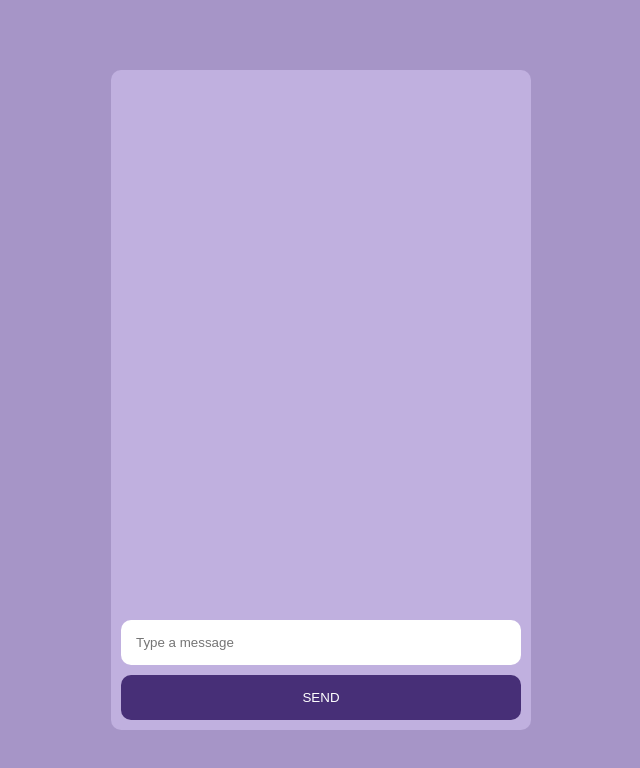
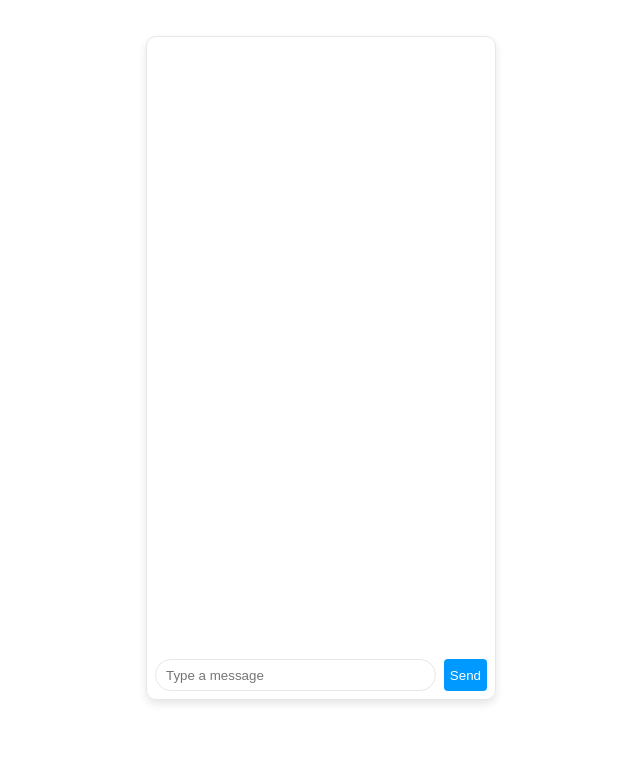
Before and after one commit to katiaku/chat, a website: page client/index.html in a window 1280 px wide. Shown: the whole page, without its empty margins (319-959 px from the left). Drawn offline with Linux system fonts and the light colour scheme.

Commit message:
Change styles

```diff
--- a/client/index.html
+++ b/client/index.html
@@ -11,6 +11,12 @@
 
         const form = document.getElementById('form');
         const input = document.getElementById('input');
+        const messages = document.getElementById('messages');
+
+        socket.on('chat message', (msg) => {
+            const item = `<li>${msg}</li>`;
+            messages.insertAdjacentHTML('beforeend', item);
+        });
 
         form.addEventListener('submit', (e) => {
             e.preventDefault();
@@ -22,60 +28,100 @@
         });
     </script>
     <style>
+        *,
+        *::before,
+        *::after {
+            box-sizing: border-box;
+        }
+
         body {
             margin: 0;
+            font-family: system-ui, -apple-system, BlinkMacSystemFont, 'Segoe UI', Roboto, Oxygen, Ubuntu, Cantarell, 'Open Sans', 'Helvetica Neue', sans-serif;
+            display: grid;
+            place-content: center;
+            height: 100vh;
+            padding: 36px 36px 100px 36px;
+            grid-template-rows: 1fr;
+        }
+
+        #messages {
+            list-style-type: none;
+            margin: 0;
             padding: 0;
-            box-sizing: border-box;
+            overflow-y: scroll;
+            height: 100%;
+            scroll-behavior: smooth;
+            padding-bottom: 48px;
         }
-        section {
-            width: 100vw;
-            height: 100vh;
-            background-color: rgb(166, 149, 199);
+
+        #messages>li {
+            padding: .5rem 1rem;
+        }
+
+        #messages>li:nth-child(odd) {
+            background: #dbffc1;
+        }
+
+        #chat {
+            border: 1px solid #e7e7e7;
+            box-shadow: 0 4px 8px rgba(0, 0, 0, 0.1);
+            border-radius: 10px;
+            overflow: hidden;
+            width: 350px;
+            height: 100%;
+            position: relative;
+        }
+
+        #form {
+            bottom: 0;
             display: flex;
-            justify-content: center;
-            align-items: center;
+            height: 48px;
+            left: 0;
+            padding: 4px;
+            position: absolute;
+            right: 0;
         }
-        form {
-            height: 80vh;
-            width: 50vh;
-            background-color: rgb(192, 176, 223);
-            border-radius: 10px;
-            display: flex;
-            flex-direction: column;
-            justify-content: end;
-            padding: 10px;
-            gap: 10px;
+
+        #input {
+            border-radius: 40px;
+            border: 1px solid #e7e7e7;
+            flex: 1;
+            margin: 4px;
+            padding: 0 10px;
         }
-        input,
-        button {
-            padding: 15px;
-            border: none;
-            border-radius: 10px;
+
+        #input:focus {
+            outline: 0;
         }
-        button {
-            font-style: bold;
-            color: white;
-            background-color: rgb(71, 47, 119);
+
+        #form>button {
+            background: rgb(0, 153, 255);
+            color: #fff;
+            border: 0;
+            margin: 4px;
+            border-radius: 4px;
             cursor: pointer;
-            font-weight: semibold;
-            text-transform: uppercase;
         }
-        button:hover {
-            background-color: rgb(81, 53, 138);
+
+        #form>button:hover {
+            background: #3eadf7;
         }
     </style>
 </head>
 <body>
-    <section>
+    <section id="chat">
+        <ul id="messages"></ul>
         <form id="form">
             <input
-                id="input"
                 type="text"
                 name="message"
+                id="input"
                 placeholder="Type a message"
                 autocomplete="off"
-            >
-            <button type="submit">Send</button>
+            />
+            <button type="submit">
+                Send
+            </button>
         </form>
     </section>
 </body>
--- a/server/index.js
+++ b/server/index.js
@@ -18,7 +18,7 @@ io.on('connection', (socket) => {
     });
 
     socket.on('chat message', (msg) => {
-        console.log('message: ' + msg);
+        io.emit('chat message', msg);
     })
 })
 
```
